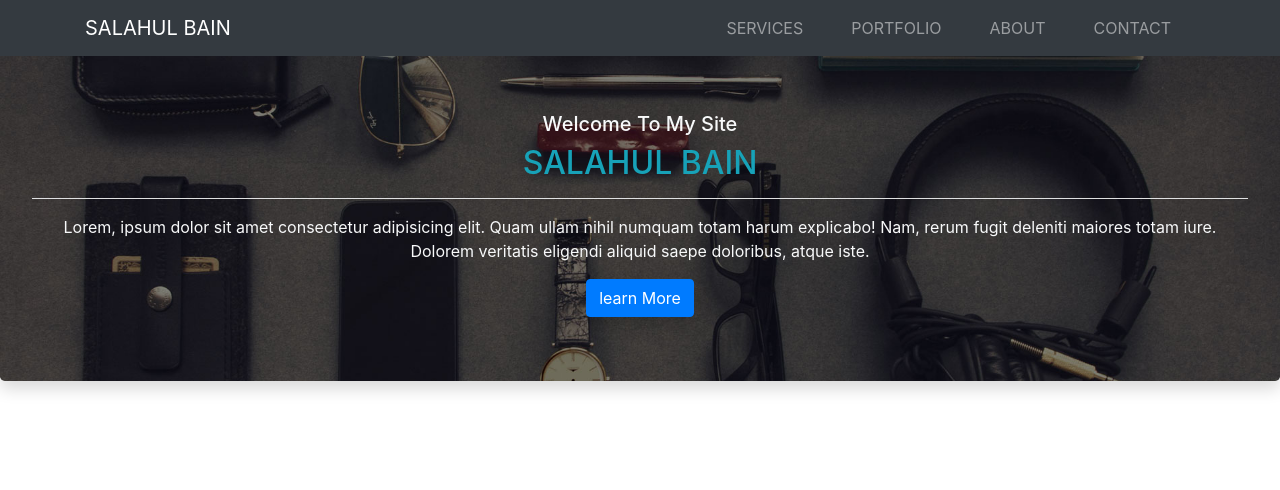
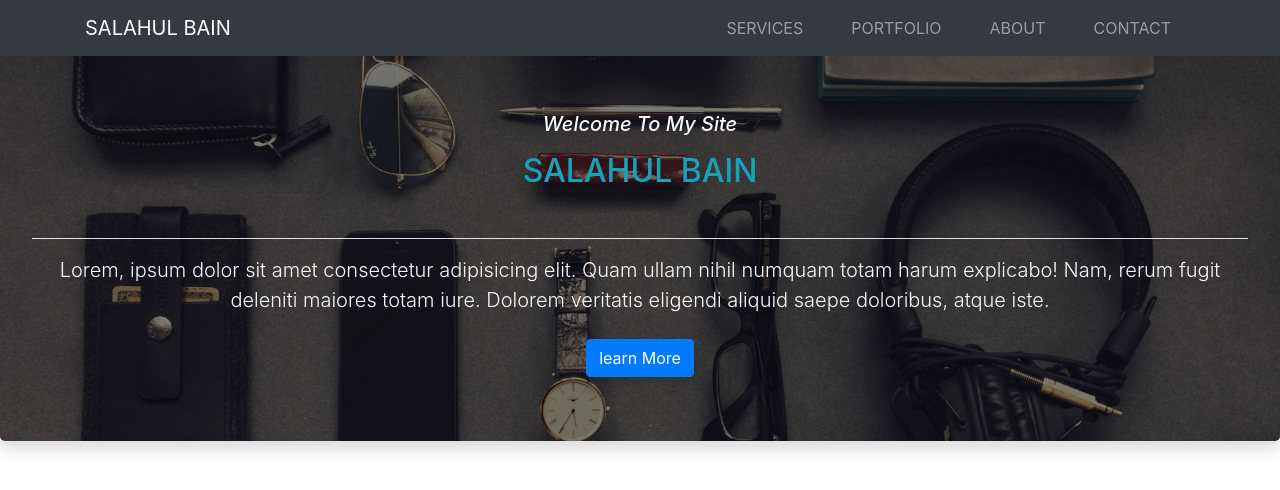
Before and after one commit to salahulbain/salahulbain.github.io, a plain HTML site: page index.html in a window 1280 px wide. Drawn offline with nearby package versions, Linux system fonts and the light colour scheme.

Commit message:
mengubah Jumbotron

```diff
--- a/index.html
+++ b/index.html
@@ -54,10 +54,10 @@
 
     <div class="jumbotron shadow">
         <div class="text-center">
-            <h5 class="mt-5 text-light">Welcome To My Site</h5>
-            <h2 class="text-info">SALAHUL BAIN</h2>
+            <h5 class="mt-5 mb-3 text-light"><em>Welcome To My Site</em></h5>
+            <h2 class="text-info mb-5">SALAHUL BAIN</h2>
             <hr class="bg-light ">
-            <p class="text-light">
+            <p class="text-light lead mb-4">
                 Lorem, ipsum dolor sit amet consectetur adipisicing elit. Quam ullam nihil numquam totam harum
                 explicabo! Nam, rerum fugit deleniti maiores totam iure. Dolorem veritatis eligendi aliquid saepe
                 doloribus, atque iste.
```
